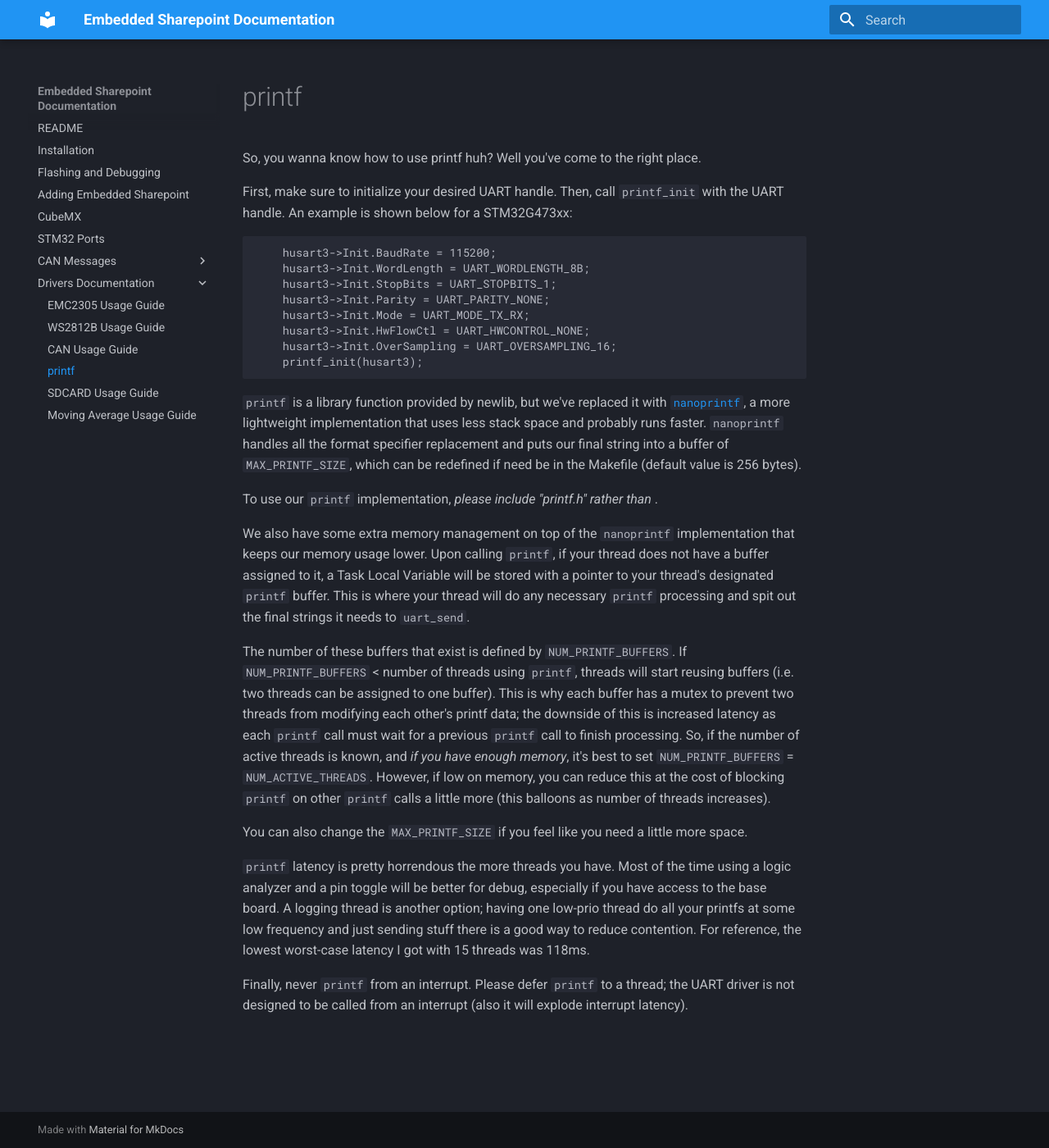
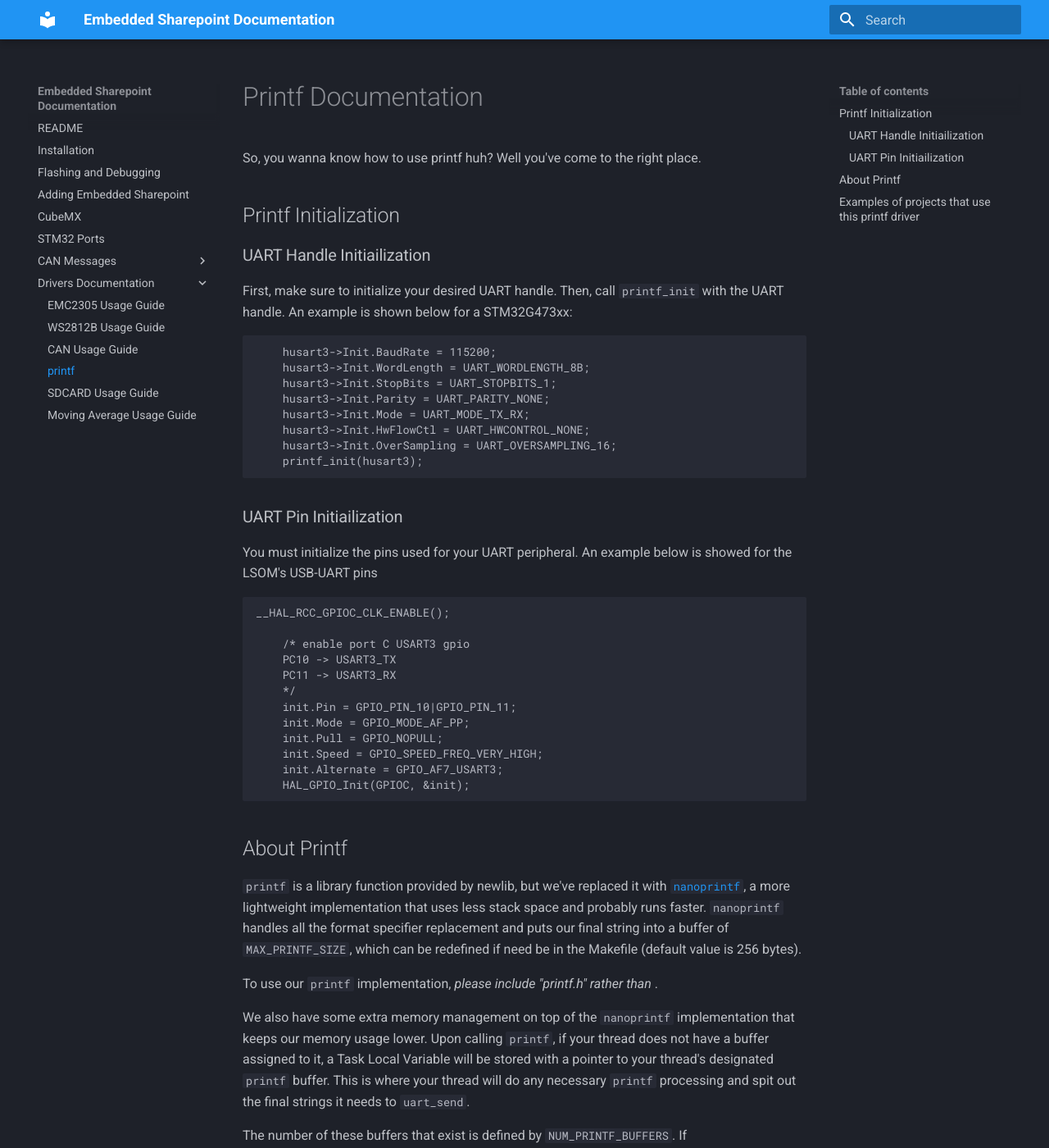
Before and after one commit to lhr-solar/Embedded-Sharepoint, an MkDocs documentation site: the page built from docs/printf.md, in a window 1280 px wide and 1400 px high. Shown: the whole window at 82% size. Built offline with MkDocs 1.6.1 and Material for MkDocs 9.7.7, drawn with Linux system fonts in a browser that asks for light colours; some of the changed text lies outside the part shown.

````diff
--- a/docs/printf.md
+++ b/docs/printf.md
@@ -1,10 +1,13 @@
-# printf
+# Printf Documentation
 
 So, you wanna know how to use printf huh? Well you've come to the right place.
 
+## Printf Initialization
+
+### UART Handle Initiailization
 First, make sure to initialize your desired UART handle. Then, call `printf_init` with the UART handle. An example is shown below for a STM32G473xx:
 
-```
+```c
     husart3->Init.BaudRate = 115200;
     husart3->Init.WordLength = UART_WORDLENGTH_8B;
     husart3->Init.StopBits = UART_STOPBITS_1;
@@ -14,6 +17,25 @@ First, make sure to initialize your desired UART handle. Then, call `printf_init
     husart3->Init.OverSampling = UART_OVERSAMPLING_16;
     printf_init(husart3);
 ```
+
+### UART Pin Initiailization
+You must initialize the pins used for your UART peripheral. An example below is showed for the LSOM's USB-UART pins
+```c
+__HAL_RCC_GPIOC_CLK_ENABLE();
+
+    /* enable port C USART3 gpio
+    PC10 -> USART3_TX
+    PC11 -> USART3_RX
+    */
+    init.Pin = GPIO_PIN_10|GPIO_PIN_11;
+    init.Mode = GPIO_MODE_AF_PP;
+    init.Pull = GPIO_NOPULL;
+    init.Speed = GPIO_SPEED_FREQ_VERY_HIGH;
+    init.Alternate = GPIO_AF7_USART3;
+    HAL_GPIO_Init(GPIOC, &init);
+```
+
+## About Printf
 
 `printf` is a library function provided by newlib, but we've replaced it with [`nanoprintf`](https://github.com/charlesnicholson/nanoprintf), a more lightweight implementation that uses less stack space and probably runs faster. `nanoprintf` handles all the format specifier replacement and puts our final string into a buffer of `MAX_PRINTF_SIZE`, which can be redefined if need be in the Makefile (default value is 256 bytes).
 
@@ -27,4 +49,11 @@ You can also change the `MAX_PRINTF_SIZE` if you feel like you need a little mor
 
 `printf` latency is pretty horrendous the more threads you have. Most of the time using a logic analyzer and a pin toggle will be better for debug, especially if you have access to the base board. A logging thread is another option; having one low-prio thread do all your printfs at some low frequency and just sending stuff there is a good way to reduce contention. For reference, the lowest worst-case latency I got with 15 threads was 118ms.
 
-Finally, never `printf` from an interrupt. Please defer `printf` to a thread; the UART driver is not designed to be called from an interrupt (also it will explode interrupt latency).
+
+Finally, **never** `printf` from an interrupt. Please defer `printf` to a thread; the UART driver is not designed to be called from an interrupt (also it will explode interrupt latency).
+
+
+## Examples of projects that use this printf driver
+* [PS-LVCarrier](https://github.com/lhr-solar/PS-LVCarrierPCB/blob/main/Firmware/drivers/Src/commandLine.c)
+* [PS-VehicleControlUnit](https://github.com/lhr-solar/PS-VehicleControlUnit/blob/Precharge/Firmware/Drivers/Src/UART_Init.c)
+* [PS-VoltTemp](https://github.com/lhr-solar/PS-VoltTemp/blob/main/firmware/driver/Src/inits.c)
````
Also changed, not shown: 1 other file.
